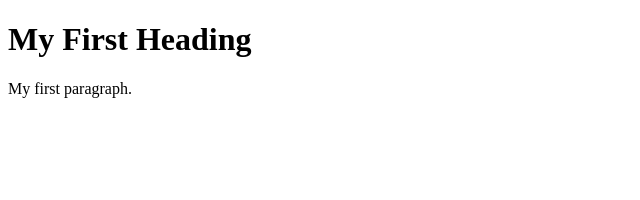
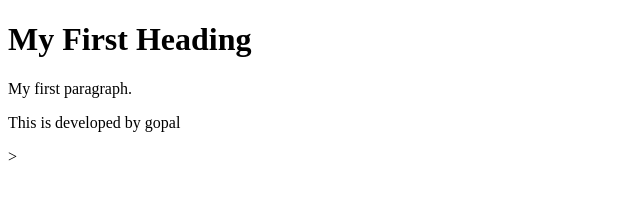
Before and after one commit to GopalN/CourseraTest, a plain HTML site: page index.html in a window 1280 px wide. Shown: the whole page, without its empty margins (0-640 px from the left). Drawn offline with Linux system fonts and the light colour scheme.

Commit message:
My addition

```diff
--- a/index.html
+++ b/index.html
@@ -5,6 +5,7 @@
 <h1>My First Heading</h1>
 
 <p>My first paragraph.</p>
+<p>This is developed by gopal</p>>
 
 </body>
 </html>
```
